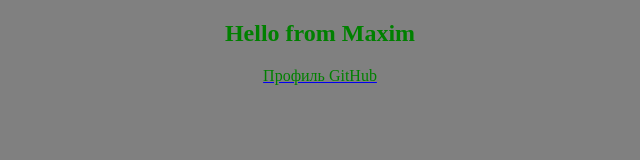
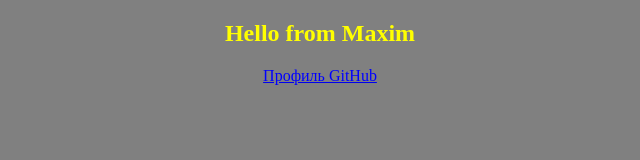
Before and after one commit to mylitvinov/app-for-jenkins-test, a plain HTML site: page index.html in a window 1280 px wide. Shown: the whole page, without its empty margins (320-960 px from the left). Drawn offline with Linux system fonts and the light colour scheme.

Commit message:
edit index.html

```diff
--- a/index.html
+++ b/index.html
@@ -8,9 +8,9 @@
   </head>
   <body bgcolor="grey">
     <center>
-      <h2><font color="green">Hello from Maxim</font></h2>
+      <h2><font color="yellow">Hello from Maxim</font></h2>
       <a href="https://github.com/mylitvinov">
-        <font color="green">Профиль GitHub</font>
+        <font color="blue">Профиль GitHub</font>
       </a>
     </center>
   </body>
```
